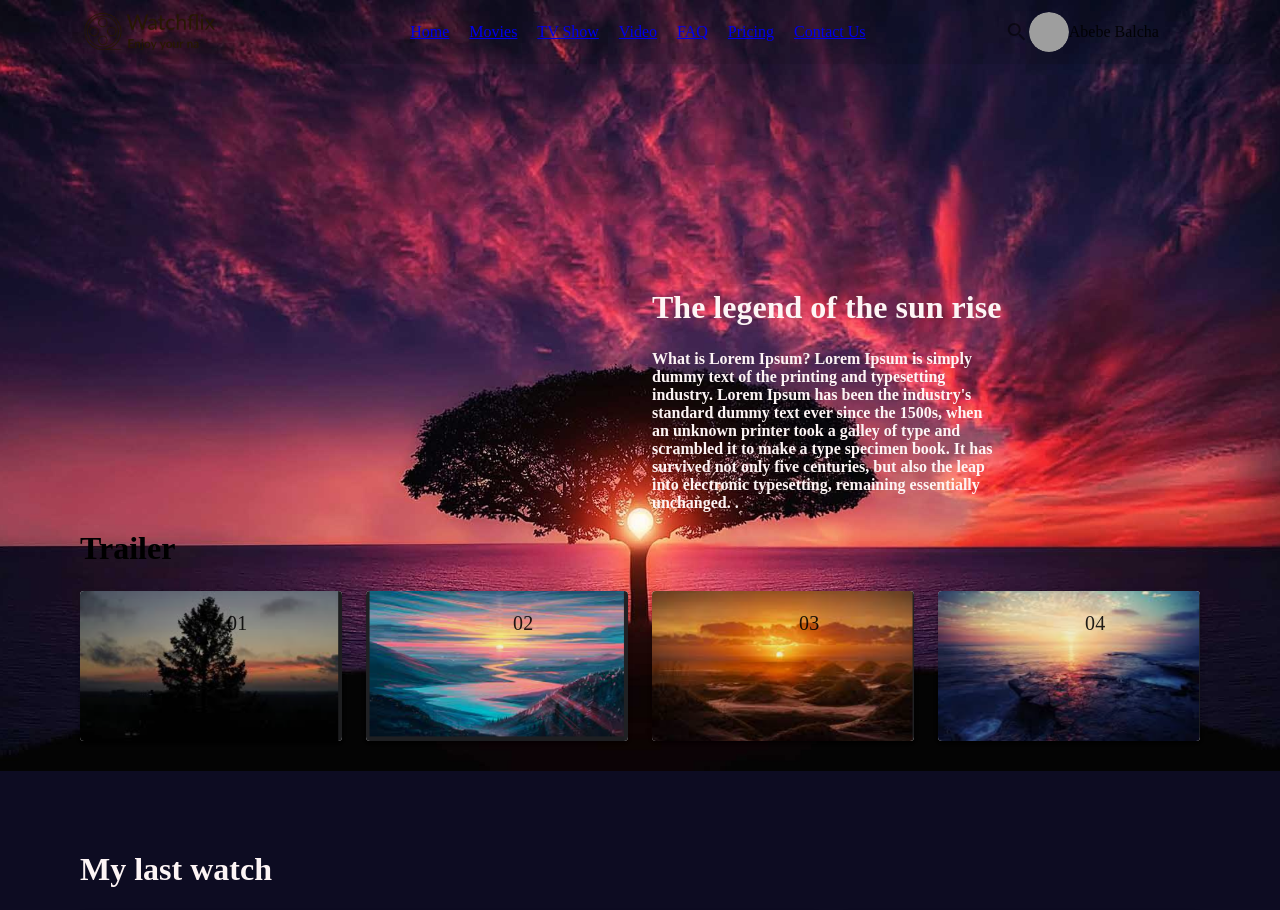
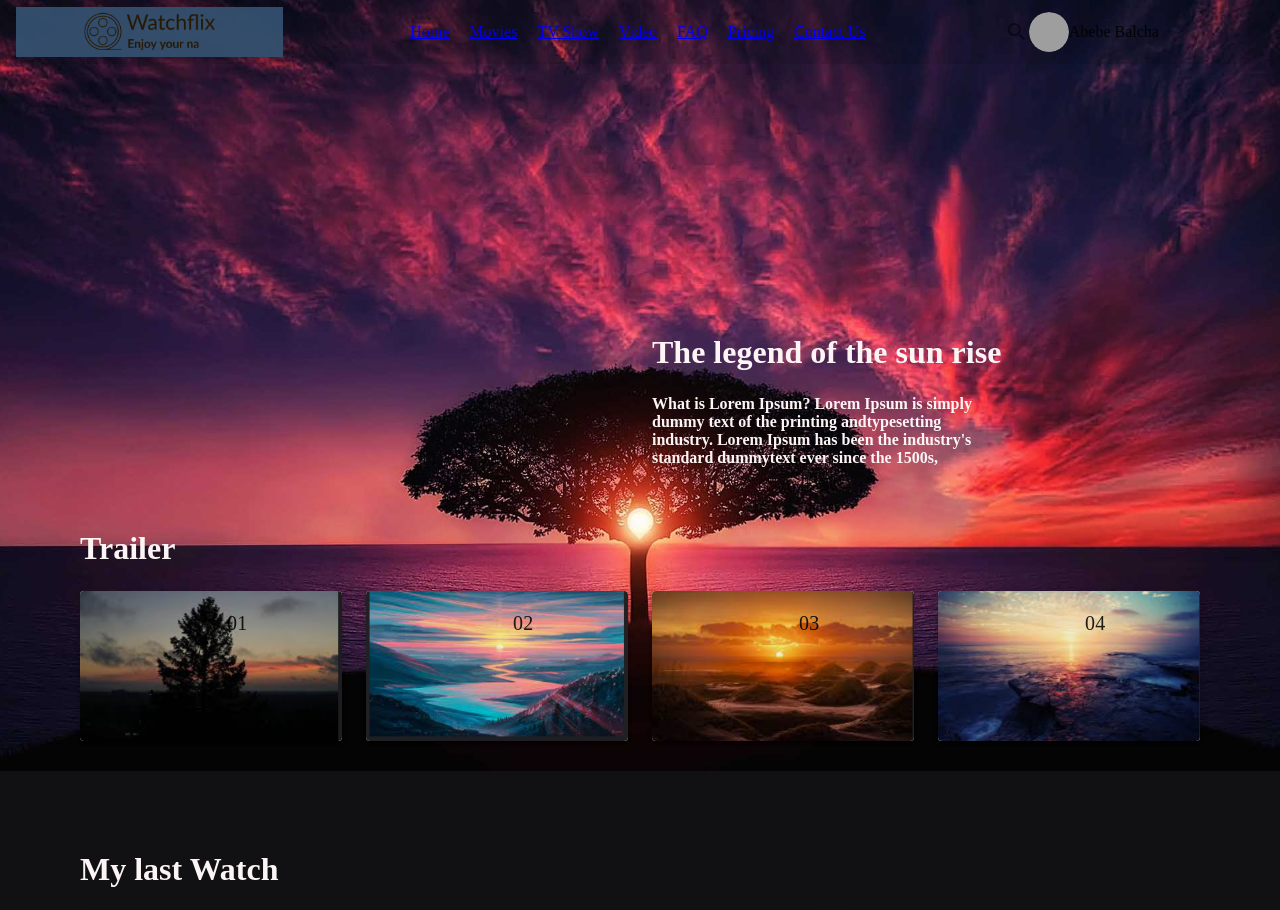
Before and after one commit to brukshibeshi/movies_cataloge, a Nuxt app: page / in a window 1280 px wide. Shown: the top 910 px of the page. Built offline with nearby package versions, Linux system fonts and the light colour scheme; grey boxes are pictures that could not be loaded.

Commit message:
refactor

```diff
--- a/components/Navbar.vue
+++ b/components/Navbar.vue
@@ -85,4 +85,7 @@ export default {
   margin-left: 10px;
   margin-right: 10px;
 }
+.w-logo{
+  background: rgba(51, 79, 108, 0.973);
+}
 </style>
--- a/components/movies/LastWatch.vue
+++ b/components/movies/LastWatch.vue
@@ -7,7 +7,7 @@
       width="210px !importanrt;"
     >
       <template v-slot:placeholder>
-        <v-row class="fill-height ma-0" align="center" justify="center">
+        <v-row class="fill-height ma-10" align="center" justify="center">
           <v-progress-circular indeterminate color="grey lighten-5"></v-progress-circular>
         </v-row> </template
     ></v-img>
--- a/components/movies/TopMovies.vue
+++ b/components/movies/TopMovies.vue
@@ -2,8 +2,8 @@
   <v-card class="mx-auto" width="200px !importanrt;">
     <v-img :lazy-src="topMovie.src" height="500px" width="300px;">
       <template v-slot:placeholder>
-        <v-row class="fill-height ma-0" align="center" justify="center">
-          <v-progress-circular indeterminate color="grey lighten-5"></v-progress-circular>
+        <v-row class="fill-height ma-100" align="center" justify="center">
+          <v-progress-circular indeterminate color="white lighten-5"></v-progress-circular>
         </v-row> </template
     ></v-img>
   </v-card>
--- a/pages/index.vue
+++ b/pages/index.vue
@@ -9,12 +9,9 @@
           <v-col cols="7">
             <p>
               <strong>
-                What is Lorem Ipsum? Lorem Ipsum is simply dummy text of the printing and
-                typesetting industry. Lorem Ipsum has been the industry's standard dummy
-                text ever since the 1500s, when an unknown printer took a galley of type
-                and scrambled it to make a type specimen book. It has survived not only
-                five centuries, but also the leap into electronic typesetting, remaining
-                essentially unchanged. .</strong
+                What is Lorem Ipsum? Lorem Ipsum is simply dummy text of
+                the printing andtypesetting industry. Lorem Ipsum has been
+                the industry's standard dummytext ever since the 1500s, </strong
               >
             </p>
           </v-col>
@@ -42,7 +39,7 @@
     <v-container fluid class="w-lastwatch">
       <v-row>
         <v-col cols="12">
-          <h1>My last watch</h1>
+          <h1>My last Watch</h1>
         </v-col>
         <v-col
           cols="12"
@@ -112,13 +109,13 @@ export default {
       },
     },
     trailers: [
-      { img: require("@/assets/imgs/mo10.PNG"), index: "01" },
+      { img: require("@/assets/imgs/mo10.PNG"),index:"01" },
       { img: require("@/assets/imgs/mo7.PNG"), index: "02" },
       { img: require("@/assets/imgs/mo9.PNG"), index: "03" },
       { img: require("@/assets/imgs/mo11.PNG"), index: "04" },
     ],
     card: [
-      {title: 'Pre-fab homes',
+      {
         src:
           "https://c4.wallpaperflare.com/wallpaper/221/116/854/joaquin-phoenix-joker-batman-fire-car-hd-wallpaper-thumb.jpg",
       },
@@ -128,85 +125,60 @@ export default {
           "https://www.filmjabber.com/movie-poster-thumbs/bullet-train-movie-poster-6974.jpg",
       },
       {
-        title: "Best airlines",
         src:
           "https://vibepulp.com/wp-content/uploads/2022/05/The-Gray-Man-Movie-2022-Netflix-Cast-Roles-Trailer-Story-Release-Date-Poster-819x1024.jpg",
-        flex: 6,
       },
       {
-        title: "Favorite road trips",
         src:
           "https://imgc.allpostersimages.com/img/posters/disney-hocus-pocus-moon_u-L-FA8O530.jpg",
         flex: 6,
       },
       {
-        title: "Best airlines",
         src:
           "https://vibepulp.com/wp-content/uploads/2022/05/The-Gray-Man-Movie-2022-Netflix-Cast-Roles-Trailer-Story-Release-Date-Poster-819x1024.jpg",
-        flex: 6,
       },
     ],
     top: [
       {
-        title: "Pre-fab homes",
         src:
-          "https://c4.wallpaperflare.com/wallpaper/273/935/829/spider-man-homecoming-2017-marvel-cinematic-universe-movies-spider-man-wallpaper-thumb.jpg",
-        flex: 12,
+          "https://nypost.com/wp-content/uploads/sites/2/2022/02/box-office-210219.jpg?quality=75&strip=all",
       },
 
       {
-        title: "Favorite road trips",
         src:
           "https://imgc.allpostersimages.com/img/posters/lord-of-the-rings-1-the-fellowship-of-the-ring_u-L-F4S6EA0.jpg?artHeight=900&artPerspective=n&artWidth=900",
-        flex: 6,
       },
       {
-        title: "Best airlines",
         src:
           "https://imgc.allpostersimages.com/img/posters/harry-potter-and-the-philosopher-s-stone_u-L-F4S6BV0.jpg?artHeight=900&artPerspective=n&artWidth=900",
-        flex: 6,
       },
       {
-        title: "Best airlines",
         src: "https://i.pinimg.com/564x/0d/c1/03/0dc1036dc57409d7a5e6809c3f64517c.jpg",
-        flex: 6,
       },
       {
-        title: "Best airlines",
         src: "https://i.pinimg.com/564x/0d/c1/03/0dc1036dc57409d7a5e6809c3f64517c.jpg",
-        flex: 6,
       },
     ],
     tv: [
       {
-        title: "Pre-fab homes",
         src:
-          "https://cdn.shopify.com/s/files/1/1416/8662/products/lion_king_2019_advance_original_film_art_5000x.jpg?v=1647026134",
-        flex: 12,
+          "https://static1.colliderimages.com/wordpress/wp-content/uploads/2021/11/Movies-Like-Lord-of-the-Rings.jpg",
       },
 
       {
-        title: "Favorite road trips",
         src: "https://api.time.com/wp-content/uploads/2021/12/Neil-Jamieson-TV-1.jpg",
-        flex: 6,
       },
       {
-        title: "Best airlines",
         src:
           "https://imgc.allpostersimages.com/img/posters/back-to-the-future-1985-directed-by-robert-zemeckis_u-L-Q1H92310.jpg",
-        flex: 6,
       },
       {
-        title: "Best airlines",
         src:
           "https://imgc.allpostersimages.com/img/posters/marvel-thor-love-and-thunder-thor-one-sheet_u-L-FA8JWX0.jpg",
-        flex: 6,
       },
       {
-        title: "Best airlines",
         src:
           "https://cdn.cinematerial.com/p/297x/xfcznadk/hot-seat-south-african-movie-poster-md.jpg?v=1655775650",
-        flex: 6,
       },
     ],
   }),
@@ -228,9 +200,10 @@ export default {
   position: left;
   border: 50px;
 }
-.w-promopage h1{
-   color: rgb(253, 245, 245);
+.w-promopage h1 {
+  color: rgb(253, 245, 245);
   position: left;
+
 }
 
 .w-trailers {
@@ -240,38 +213,43 @@ export default {
   padding: 30px;
   z-index: 100;
 }
+.w-trailers h1 {
+  color: rgb(253, 245, 245);
+}
+.w-trailersidx {
+  position:bottom ;
+}
 .w-lastwatch {
   position: relative;
-  background-color: #0d0c22;
+  background-color: #111113;
   bottom: 400px;
   border: 50px solid transparent;
   padding: 30px;
   z-index: 2;
 }
-.w-lastwatch h1{
+.w-lastwatch h1 {
+  size: 10px;
   color: rgb(253, 245, 245);
 }
 .w-TopMovies {
   position: relative;
-  background-color: #0d0c22;
-    bottom: 450px;
+  background-color: #111113;
+  bottom: 450px;
   border: 50px solid transparent;
   padding: 30px;
   z-index: 2;
 }
-.w-TopMovies h1{
-color: rgb(253, 245, 245);
+.w-TopMovies h1 {
+  color: rgb(253, 245, 245);
 }
 .w-TopTv {
   position: relative;
-  background-color: #0d0c22;
-      bottom: 450px;
+  background-color: #111113;
+  bottom: 450px;
   border: 50px solid transparent;
   padding: 25px;
-  z-index: 2;
 }
-.w-TopTv h1{
+.w-TopTv h1 {
   color: rgb(253, 245, 245);
 }
-
 </style>
```
